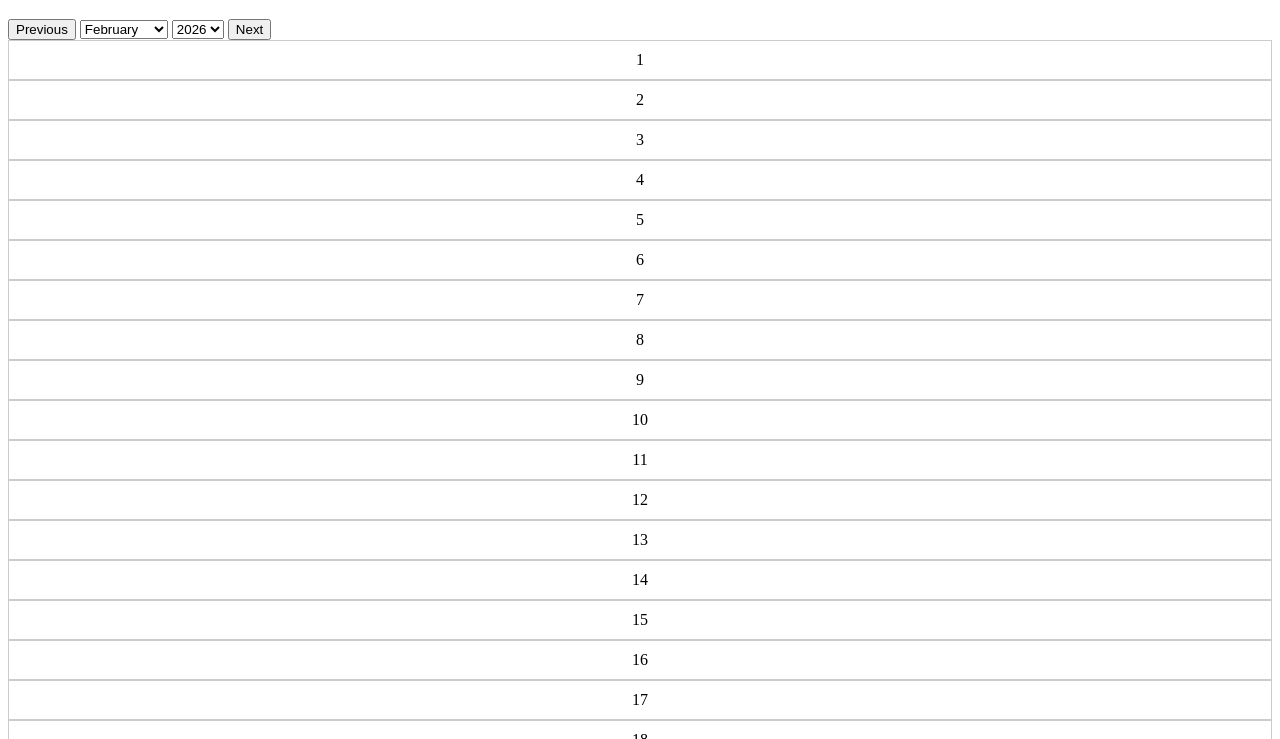
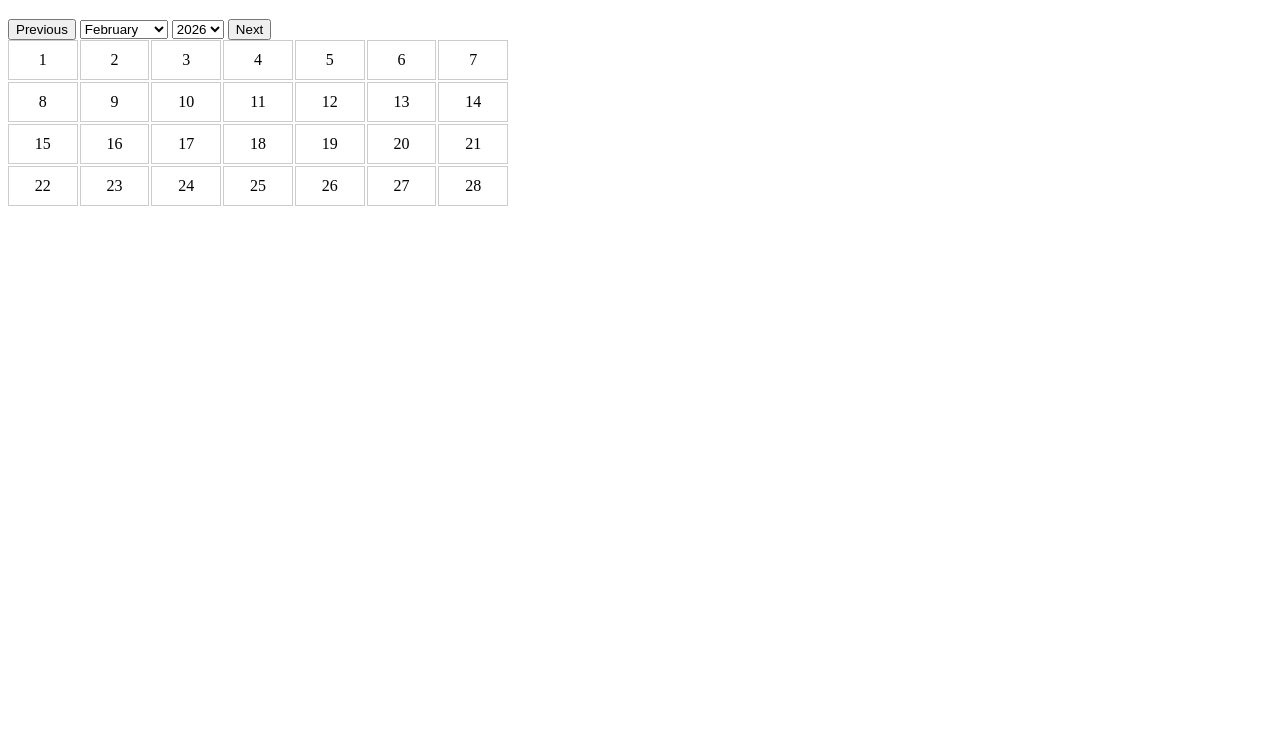
Before and after one commit to ebrahimbeiati/days-calendar, a website with bundled scripts: page src/web/index.html in a window 1280 px wide. Shown: the part 61-800 px from the top of the page. Built offline with nearby package versions, Linux system fonts and the light colour scheme.

Commit message:
added function to convert

```diff
--- a/src/core/dataRules.mjs
+++ b/src/core/dataRules.mjs
@@ -23,7 +23,7 @@ function weekdayStringToNumber(weekday) {
         "Thursday": 4,
         "Friday": 5,
         "Saturday": 6
-    };
+    };  return weekdays[weekday.toLowerCase()];
 }
 // Returning an array of commemorative days for a given year
 export function getCommemorativeDaysForYear(year, daysData ){
--- a/src/web/styles.css
+++ b/src/web/styles.css
@@ -18,7 +18,7 @@
     cursor: pointer;
 }
  /* Simple grid */
-    #calendar {
+    #calendar-container {
       display: grid;
       grid-template-columns: repeat(7, 1fr);
       gap: 2px;
```
